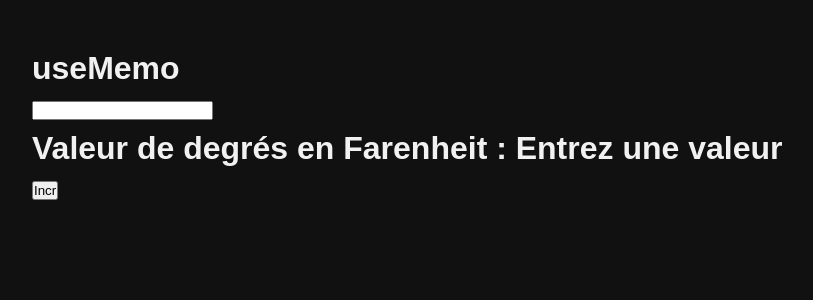
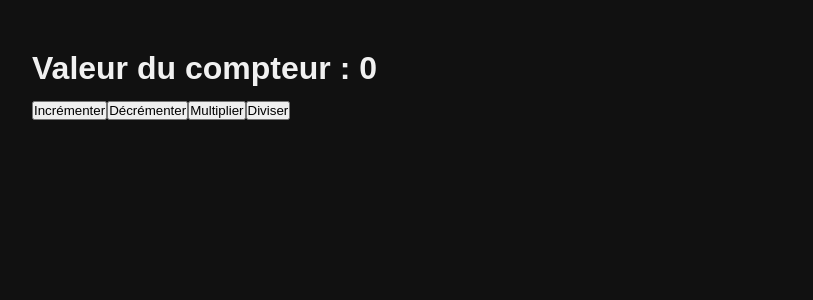
Before and after one commit to Benalta7892/React, a React (Vite) app in the folder 5.React-dans-le-detail/: page / in a window 1280 px wide. Shown: the top 300 px of the page, without its empty margins (208-1021 px from the left). Built offline with nearby package versions, Linux system fonts and the light colour scheme.

Commit message:
Le hook useMemo

```diff
--- a/5.React-dans-le-detail/src/App.jsx
+++ b/5.React-dans-le-detail/src/App.jsx
@@ -2,7 +2,7 @@
 // Par exemple, une API peut permettre à une application de récupérer des données stockées sur un serveur distant.
 // Dans ce chapitre, nous allons apprendre à appeler une API à partir d'une application React.
 
-import Container from "./lessons/12.useMemo/Container";
+import Container from "./lessons/13.useReducer/Container";
 
 function App() {
   return (
--- a/5.React-dans-le-detail/src/lessons/13.useReducer/Container.jsx
+++ b/5.React-dans-le-detail/src/lessons/13.useReducer/Container.jsx
@@ -1,7 +1,29 @@
+import { useReducer } from "react";
+
 export default function Container() {
+  const [count, countDispatch] = useReducer(reducer, 0);
 
-  return <div>
-    <h1>Valeur du compteur : </h1>
+  function reducer(state, action) {
+    switch (action.type) {
+      case "increment":
+        // console.log(action);
+        return state + 1;
+      case "decrement":
+        return state - 1;
+      case "multiply":
+        return state * 10;
+      case "divide":
+        return state / 10;
+    }
+  }
 
-  </div>
+  return (
+    <div>
+      <h1>Valeur du compteur : {count}</h1>
+      <button onClick={() => countDispatch({ type: "increment", payload: 5 })}>Incrémenter</button>
+      <button onClick={() => countDispatch({ type: "decrement", payload: 5 })}>Décrémenter</button>
+      <button onClick={() => countDispatch({ type: "multiply", payload: 5 })}>Multiplier</button>
+      <button onClick={() => countDispatch({ type: "divide", payload: 5 })}>Diviser</button>
+    </div>
+  );
 }
```
